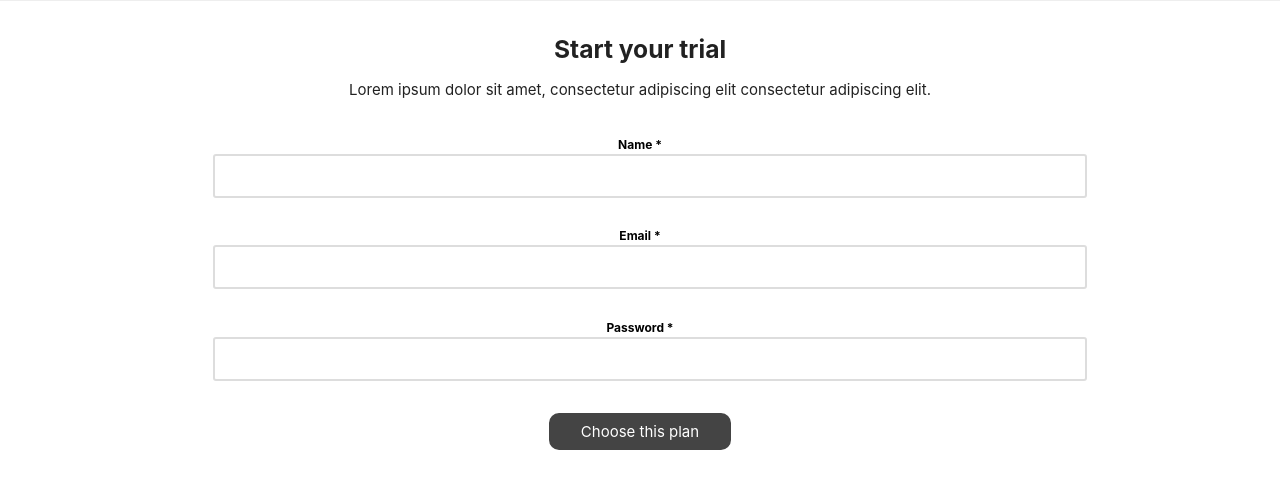
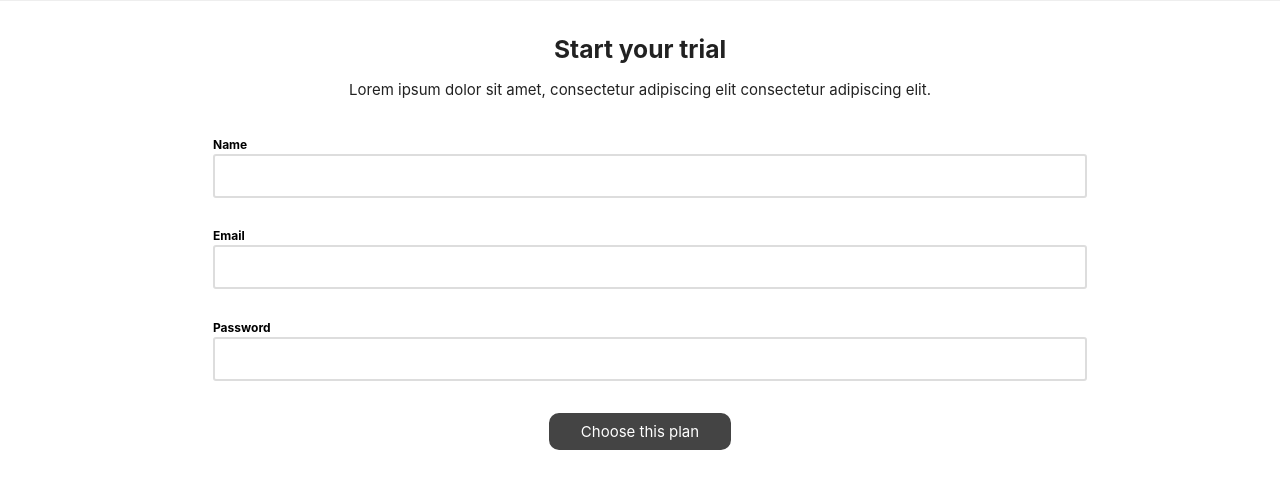
Before and after one commit to jcwhitefish/compensapay, a PHP site: page /database/main in a window 1280 px wide. Shown: the part 3679-4168 px from the top of the page. Run offline with PHP 8.4, Linux system fonts and the light colour scheme; some libraries are stand-ins or nearby versions.

Commit message:
FIX  main.php
se corrige form

```diff
--- a/application/views/main.php
+++ b/application/views/main.php
@@ -246,13 +246,13 @@
         <div class="col l12 center-align">
             <h5 class="bold">Start your trial</h5>
             <p>Lorem ipsum dolor sit amet, consectetur adipiscing elit consectetur adipiscing elit.</p><br>
-            <div class="container input-border">
-                <input type="text" name="answer" id="answer" required>
-                <label for="answer">Name *</label>
-                <input type="text" name="answer" id="answer" required>
-                <label for="answer">Email *</label>
-                <input type="text" name="answer" id="answer" required>
-                <label for="answer">Password *</label>
+            <div class="container input-border left-align">
+                <input type="text" name="name" id="name" required>
+                <label for="answer">Name</label>
+                <input type="email" name="email" id="email" required>
+                <label for="answer">Email</label>
+                <input type="password" name="password" id="password" required>
+                <label for="answer">Password</label>
             </div>
             <button class="button-gray">Choose this plan</button>
         </div>
--- a/css/style.css
+++ b/css/style.css
@@ -1,6 +1,7 @@
 
 .input-border input[type=text],
 .input-border input[type=number],
+.input-border input[type=password],
 .input-border input[type=email] {
     border: 2px solid #ddd;
     border-radius: 3px !important;
@@ -10,6 +11,7 @@
 }
 
 .input-border input[type=text]:focus,
+.input-border input[type=password]:focus,
 .input-border input[type=number]:focus,
 .input-border input[type=email]:focus {
     border-color: #444 !important;
@@ -25,6 +27,7 @@
 }
 
 .input-border input[type=text]:focus + label,
+.input-border input[type=password]:focus + label,
 .input-border input[type=number]:focus + label,
 .input-border input[type=email]:focus + label {
     color: #111 !important;
```
